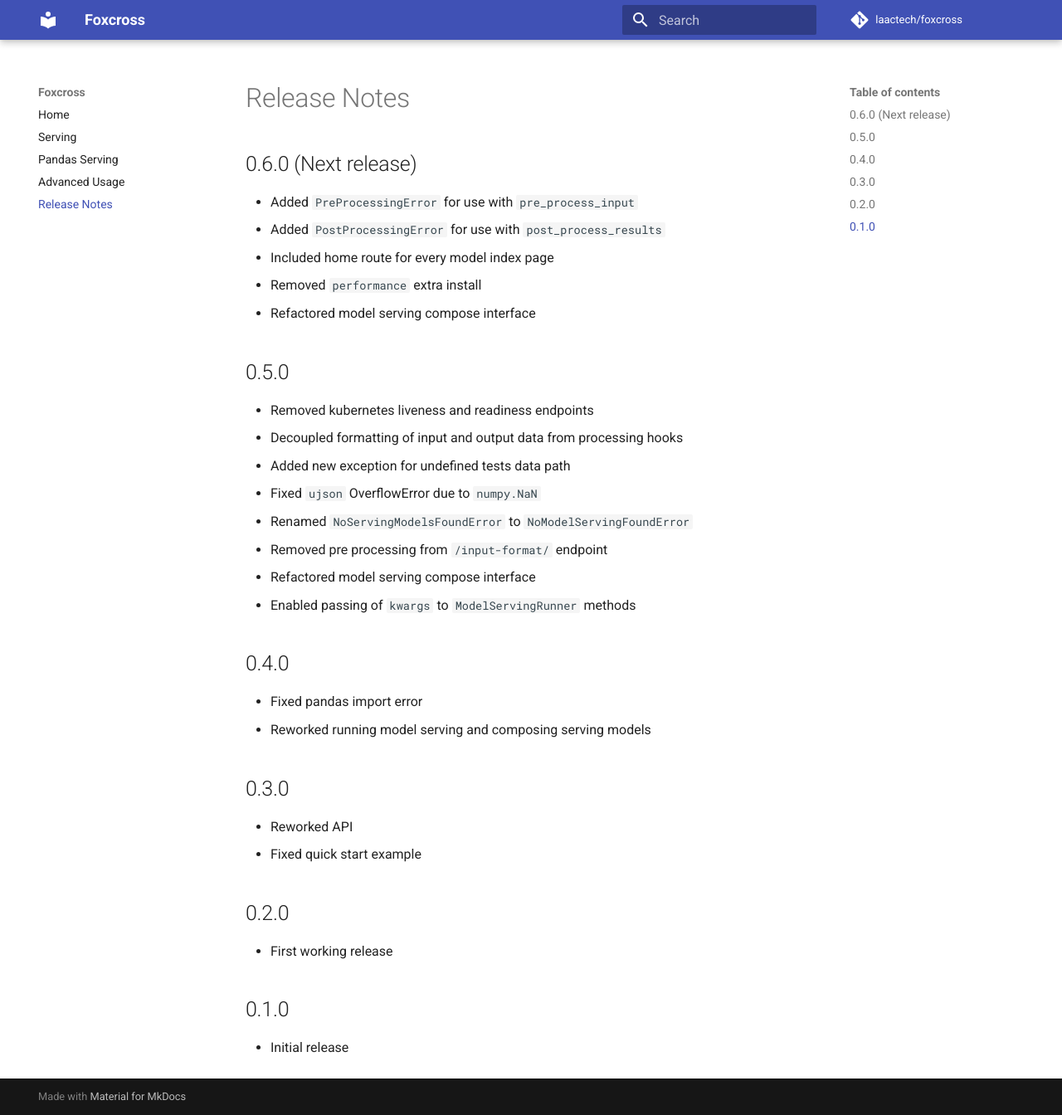
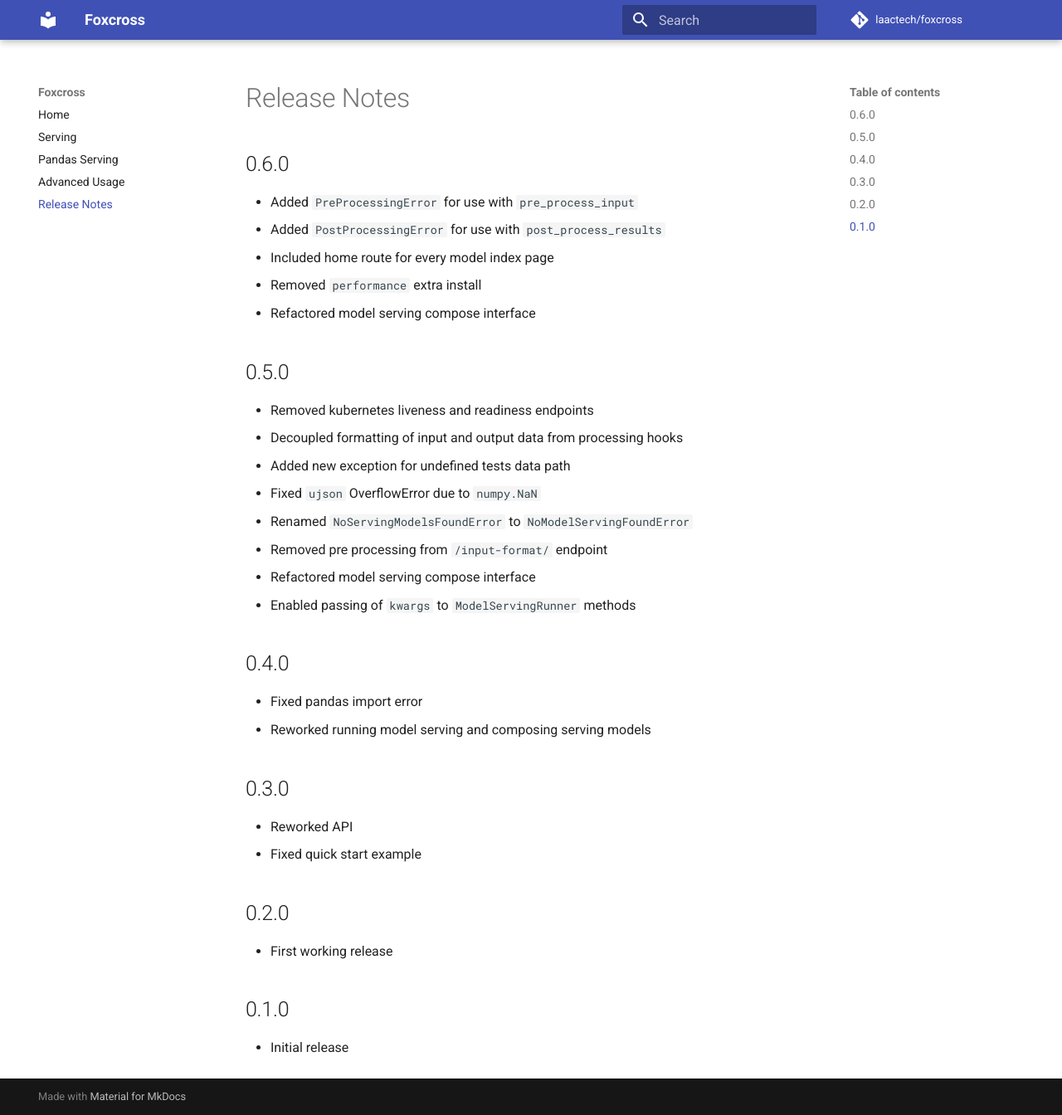
Before and after one commit to laactechnology/foxcross, an MkDocs documentation site: the page built from docs/release-notes.md, in a window 1280 px wide and 1344 px high. Shown: the whole window at 83% size. Built offline with MkDocs 1.6.1 and Material for MkDocs 9.7.7, drawn with Linux system fonts in a browser that asks for light colours; comment, search, counter and statistics services are not loaded.

Commit message:
removing next release from docs

```diff
--- a/docs/release-notes.md
+++ b/docs/release-notes.md
@@ -1,4 +1,4 @@
-## 0.6.0 (Next release)
+## 0.6.0
 * Added `PreProcessingError` for use with `pre_process_input`
 * Added `PostProcessingError` for use with `post_process_results`
 * Included home route for every model index page
```
